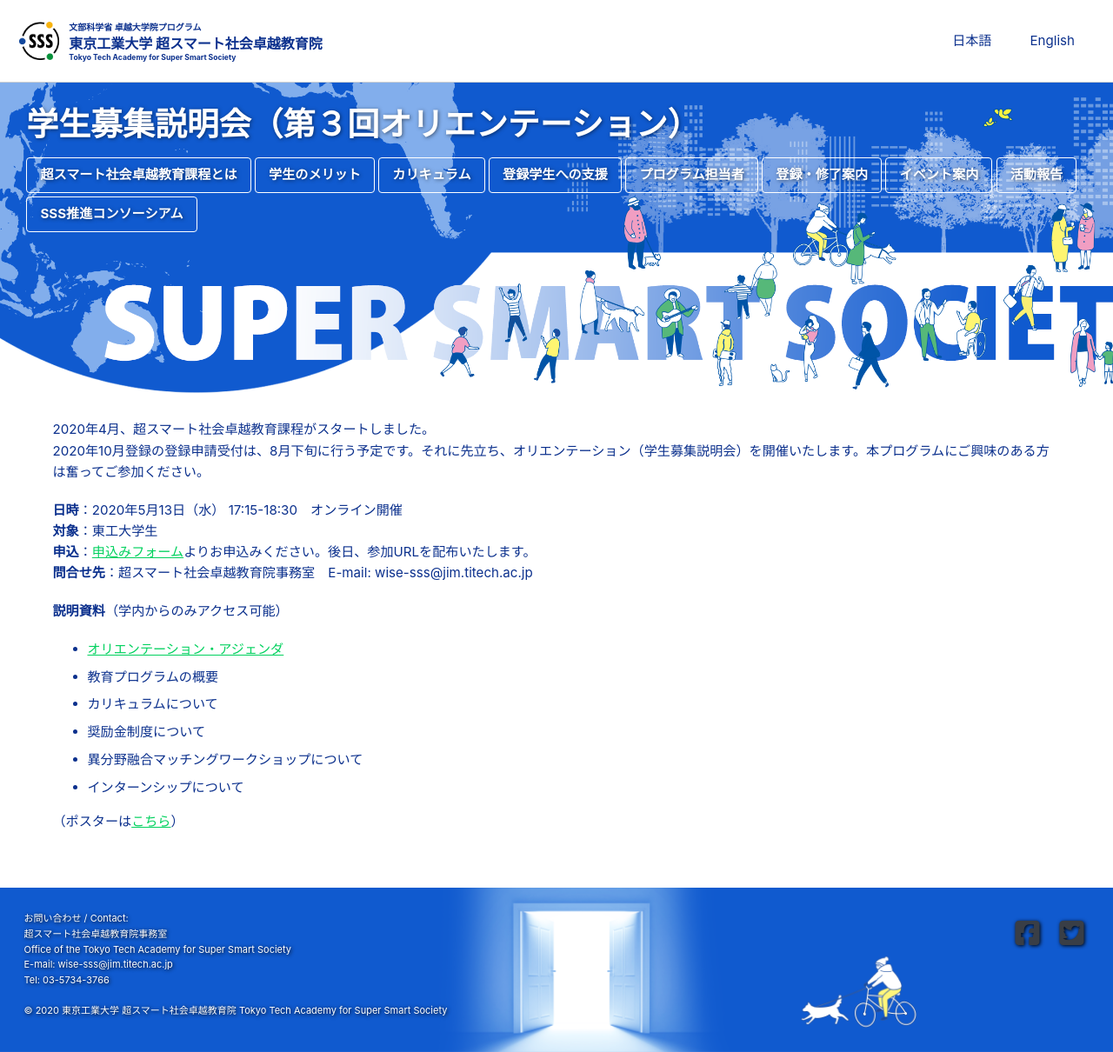
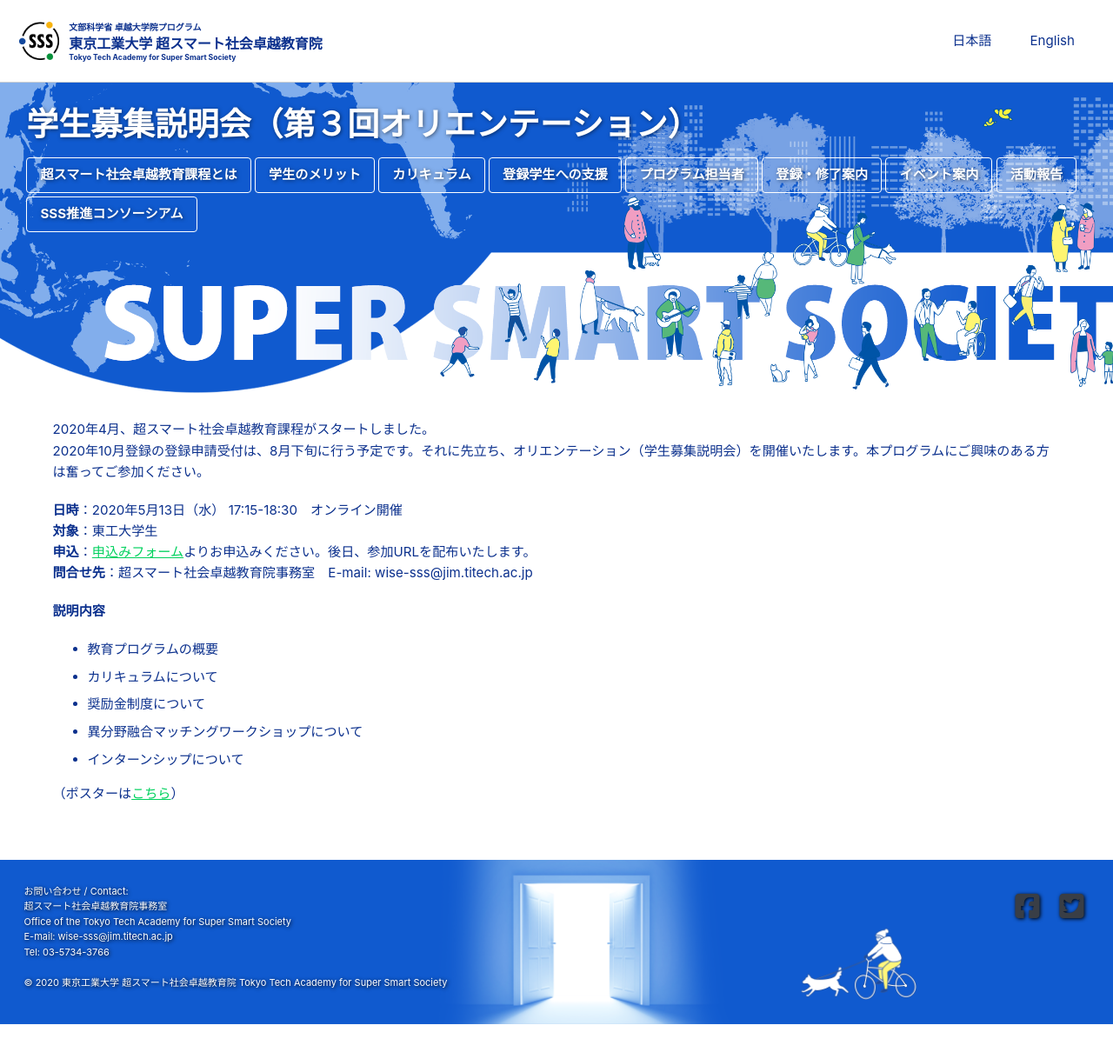
Before and after one commit to fl1d/w0ex.github.io, a Jekyll site: the page built from _pages/3rd-orientation.md, in a window 1280 px wide. Shown: the whole page at 87% size. Built offline with Jekyll 4.4.1, drawn with Linux system fonts in a browser that asks for light colours; cached includes are drawn as plain includes; nearby versions of some CDN libraries; after the commit the page ends 1178 px from its top, so only the background shows below that.

Commit message:
Update 3rd-orientation.md

```diff
--- a/_pages/3rd-orientation.md
+++ b/_pages/3rd-orientation.md
@@ -39,9 +39,8 @@
 **問合せ先**：超スマート社会卓越教育院事務室　E-mail: wise-sss@jim.titech.ac.jp<br>
 
 
-**説明資料**（学内からのみアクセス可能）
+**説明内容**
 
-* [オリエンテーション・アジェンダ](/doc/orientation agenda_20200513.pdf)
 * 教育プログラムの概要
 * カリキュラムについて
 * 奨励金制度について
```
